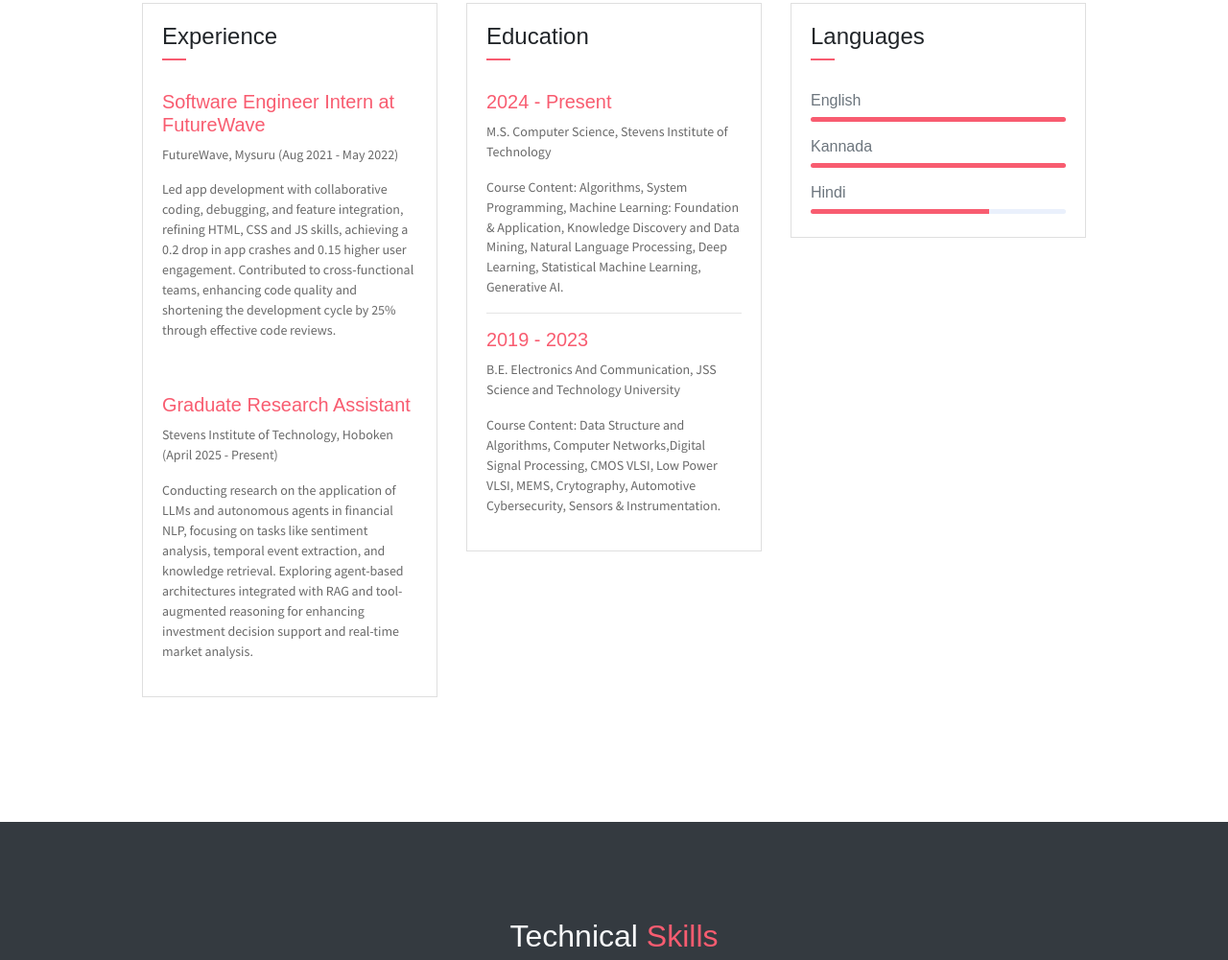
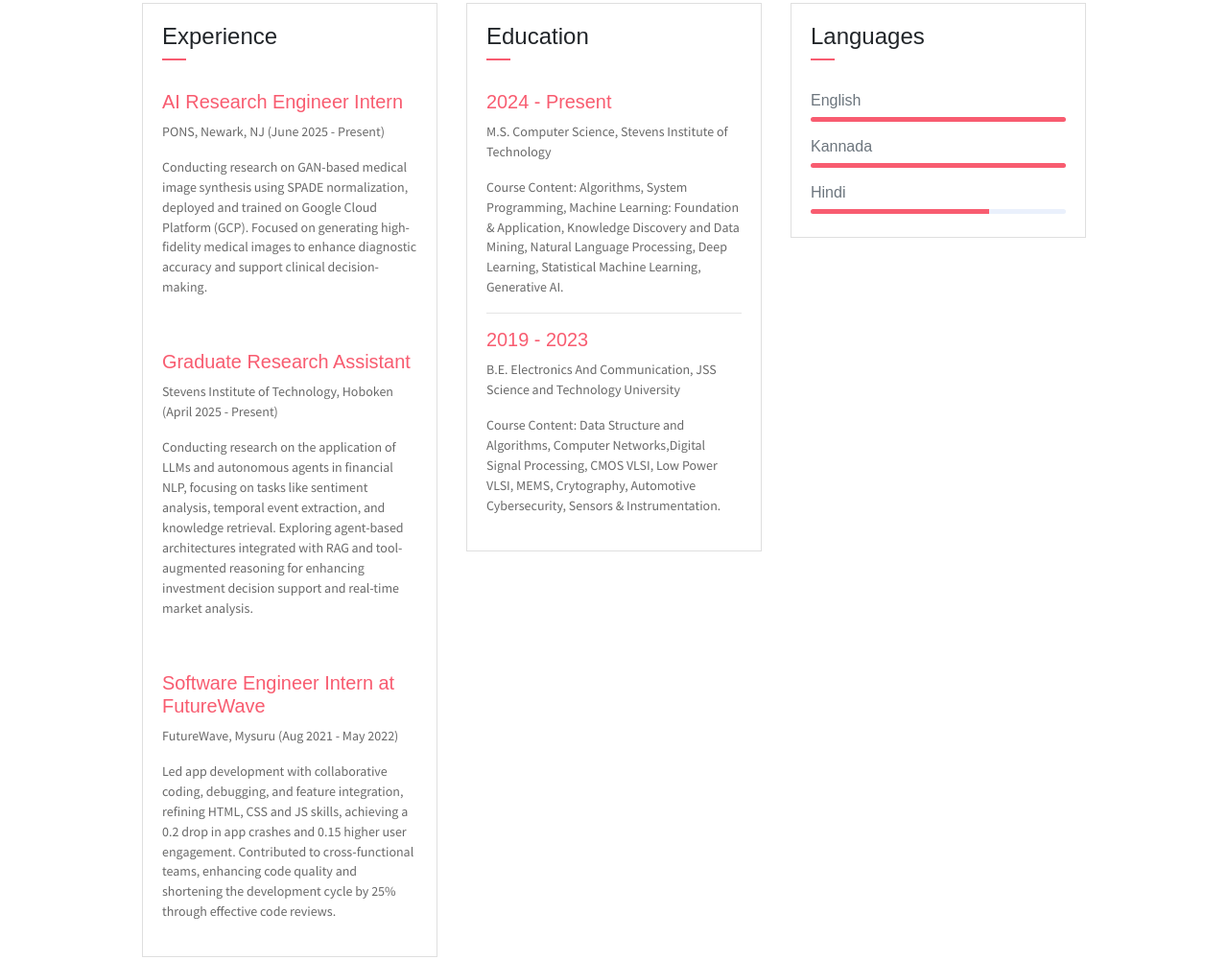
Before and after one commit to harithsya24/profile, a website: page index.html in a window 1280 px wide. Shown: the part 1526-2527 px from the top of the page at 96% size. Drawn offline with Linux system fonts and the light colour scheme; some packages are replaced by stand-ins of ours.

Commit message:
Final update

```diff
--- a/index.html
+++ b/index.html
@@ -138,14 +138,20 @@
                             </div>
                         </div>
                         <div class="card-body">
-                            <h6 class="title text-danger">Software Engineer Intern at FutureWave</h6>
-                            <P>FutureWave, Mysuru       (Aug 2021 - May 2022)</P>
-                            <P class="subtitle">Led app development with collaborative coding, debugging, and feature integration, refining HTML, CSS and  JS skills, achieving a 0.2 drop in app crashes and 0.15 higher user engagement. Contributed to cross-functional teams, enhancing code quality and shortening the development cycle by 25% through effective code reviews.</P>
+                            <h6 class="title text-danger">AI Research Engineer Intern</h6>
+                            <P>PONS, Newark, NJ      (June 2025 - Present)</P>
+                            <P class="subtitle">Conducting research on GAN-based medical image synthesis using SPADE normalization, deployed and trained on Google Cloud Platform (GCP).
+Focused on generating high-fidelity medical images to enhance diagnostic accuracy and support clinical decision-making.</P>
                         </div>
                         <div class="card-body">
                             <h6 class="title text-danger">Graduate Research Assistant</h6>
                             <P>Stevens Institute of Technology, Hoboken (April 2025 - Present)</P>
                             <P class="subtitle">Conducting research on the application of LLMs and autonomous agents in financial NLP, focusing on tasks like sentiment analysis, temporal event extraction, and knowledge retrieval. Exploring agent-based architectures integrated with RAG and tool-augmented reasoning for enhancing investment decision support and real-time market analysis.</P>
+                        </div>
+                        <div class="card-body">
+                            <h6 class="title text-danger">Software Engineer Intern at FutureWave</h6>
+                            <P>FutureWave, Mysuru       (Aug 2021 - May 2022)</P>
+                            <P class="subtitle">Led app development with collaborative coding, debugging, and feature integration, refining HTML, CSS and  JS skills, achieving a 0.2 drop in app crashes and 0.15 higher user engagement. Contributed to cross-functional teams, enhancing code quality and shortening the development cycle by 25% through effective code reviews.</P>
                         </div>
                     </div>
                 </div>
```
